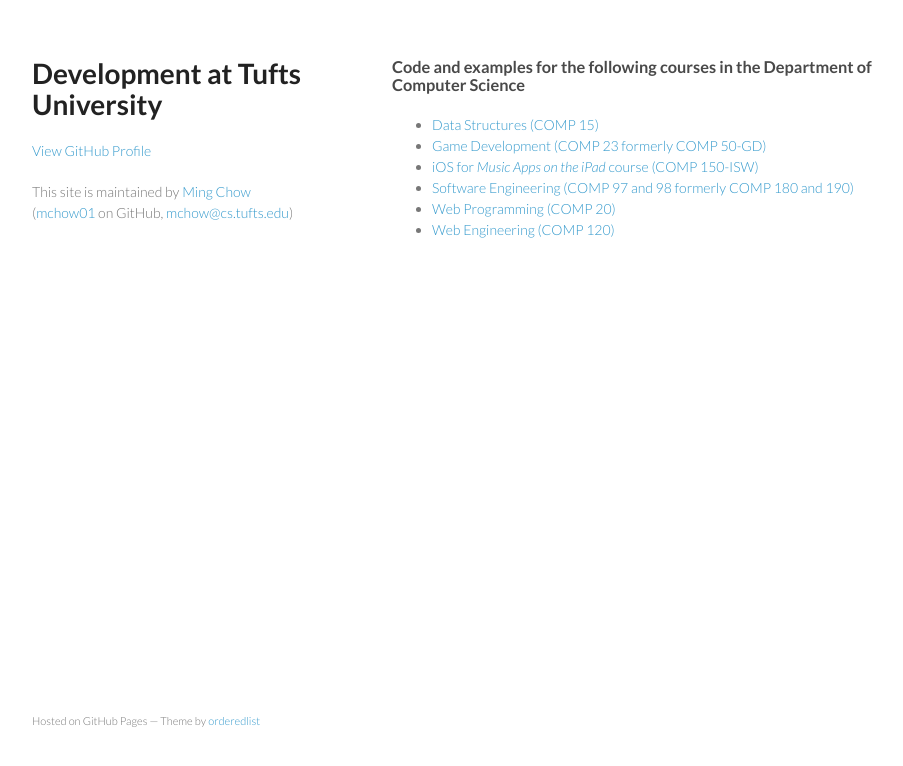
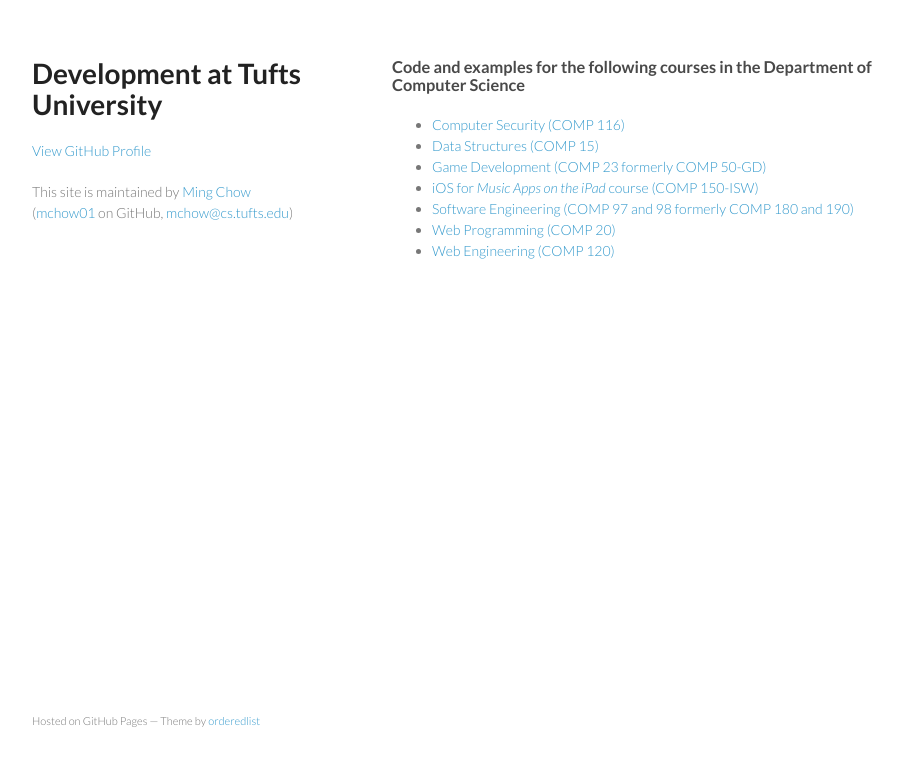
Before and after one commit to tuftsdev/tuftsdev.github.com, a plain HTML site: page index.html in a window 1280 px wide. Shown: the whole page, without its empty margins (178-1081 px from the left). Drawn offline with Linux system fonts and the light colour scheme.

Commit message:
Added link to Computer Security

```diff
--- a/index.html
+++ b/index.html
@@ -24,6 +24,7 @@
         <h3>Code and examples for the following courses in the Department of Computer Science</h3>
 
 <ul>
+<li><a href="https://github.com/mchow01/Security">Computer Security (COMP 116)</a></li>
 <li><a href="https://github.com/tuftsdev/DataStructures">Data Structures (COMP 15)</a></li>
 <li><a href="http://tuftsdev.github.com/GameDevelopment/">Game Development (COMP 23 formerly COMP 50-GD)</a></li>
 <li><a href="https://github.com/tuftsdev/ios">iOS for <em>Music Apps on the iPad</em> course (COMP 150-ISW)</a></li>
```
